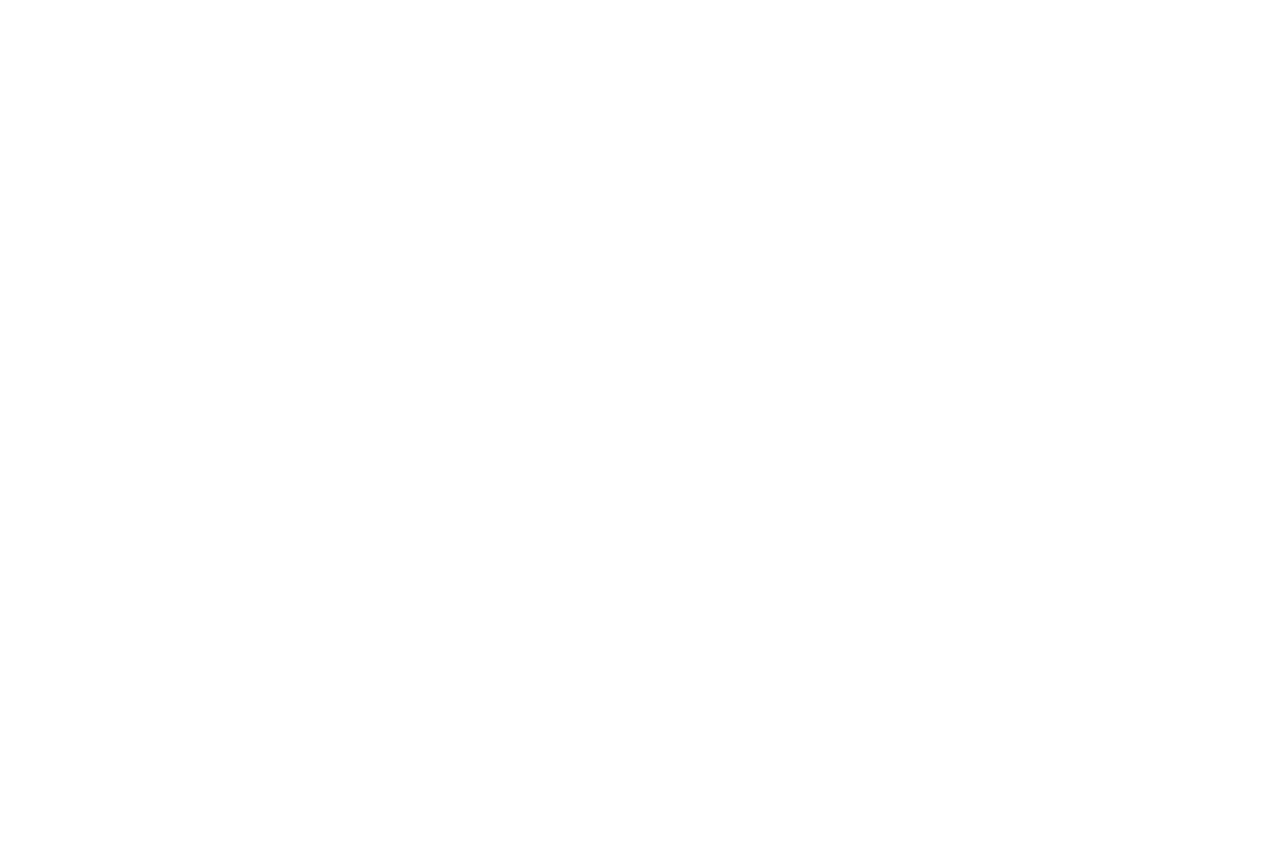
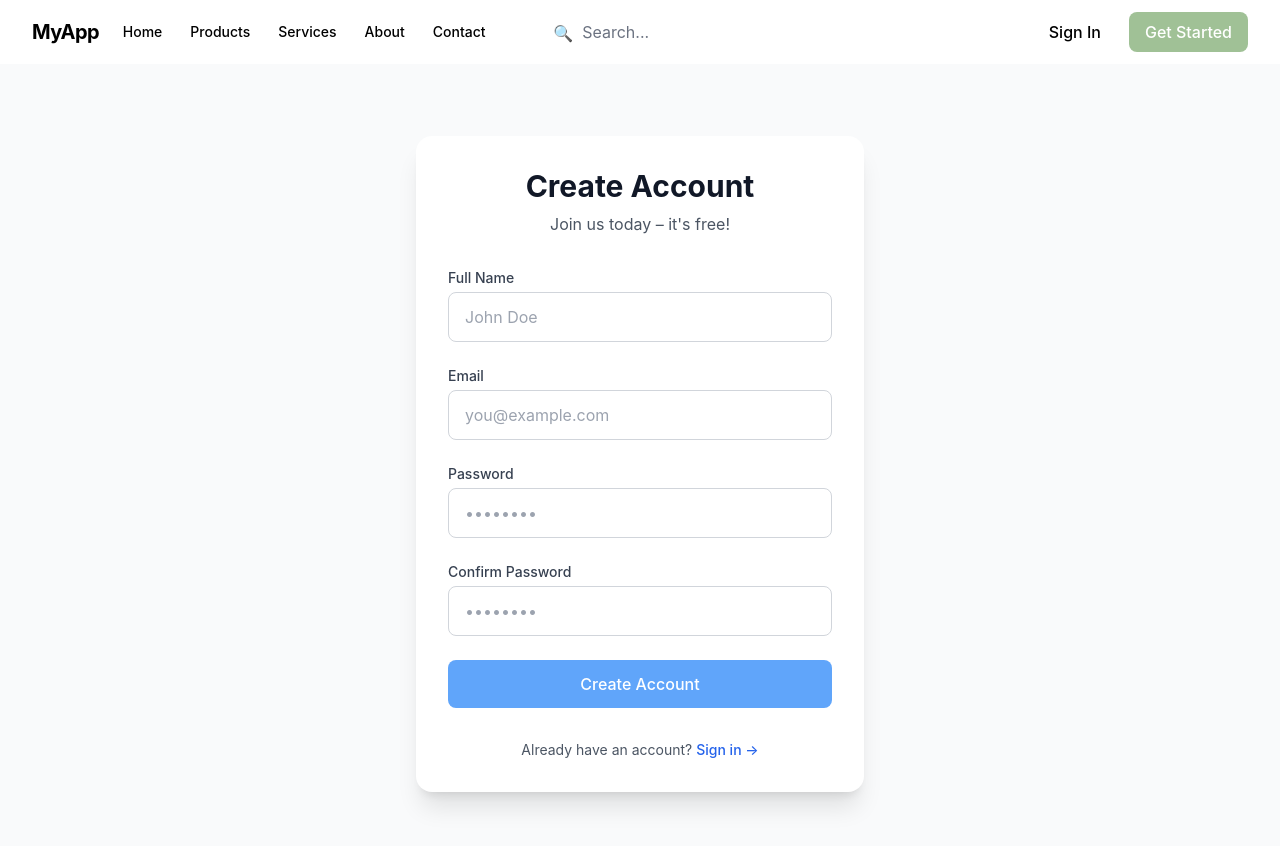
Before and after one commit to SehovacZeljko/angular-store-practice, an Angular app: page /register in a window 1280 px wide. Before the commit this address led to /. Shown: the top 846 px of the page. Before the commit the page ends 800 px from the top, so only its background shows below. Built offline with nearby package versions, Linux system fonts and the light colour scheme.

Commit message:
Add auth pages

```diff
--- a/src/app/app.routes.ts
+++ b/src/app/app.routes.ts
@@ -1,6 +1,10 @@
 import { Routes } from '@angular/router';
 import { HomeComponent } from './home/home.component';
+import { LoginComponent } from './auth/login/login.component';
+import { RegisterComponent } from './auth/register/register.component';
 
 export const routes: Routes = [
   { path: 'home', component: HomeComponent, title: 'Home' },
+  { path: 'login', component: LoginComponent },
+  { path: 'register', component: RegisterComponent },
 ];
--- /dev/null
+++ b/src/app/auth/login/login.component.html
@@ -0,0 +1,57 @@
+<app-header></app-header>
+<div class="min-h-screen bg-gray-50 flex items-center justify-center px-4">
+  <div class="max-w-md w-full bg-white rounded-2xl shadow-xl p-8">
+    <div class="text-center mb-8">
+      <h1 class="text-3xl font-bold text-gray-900">Welcome back</h1>
+      <p class="mt-2 text-gray-600">Sign in to your account</p>
+    </div>
+
+    <form [formGroup]="form" (ngSubmit)="onSubmit()" class="space-y-6">
+      <div>
+        <label class="block text-sm font-medium text-gray-700">Email</label>
+        <input
+          type="email"
+          formControlName="email"
+          class="mt-1 block w-full px-4 py-3 rounded-lg border border-gray-300 focus:ring-2 focus:ring-blue-500 focus:border-blue-500 outline-none transition"
+          placeholder="you@example.com"
+        />
+      </div>
+
+      <div>
+        <label class="block text-sm font-medium text-gray-700">Password</label>
+        <input
+          type="password"
+          formControlName="password"
+          class="mt-1 block w-full px-4 py-3 rounded-lg border border-gray-300 focus:ring-2 focus:ring-blue-500 focus:border-blue-500 outline-none transition"
+          placeholder="••••••••"
+        />
+      </div>
+
+      <button
+        type="submit"
+        [disabled]="loading || form.invalid"
+        class="w-full py-3 px-4 bg-blue-600 hover:bg-blue-700 disabled:bg-blue-400 text-white font-medium rounded-lg transition duration-200"
+      >
+        {{ loading ? "Signing in..." : "Sign In" }}
+      </button>
+
+      @if (error) {
+      <div
+        class="p-4 bg-red-50 border border-red-200 text-red-700 rounded-lg text-sm text-center"
+      >
+        {{ error }}
+      </div>
+      }
+    </form>
+
+    <p class="mt-8 text-center text-sm text-gray-600">
+      Don't have an account?
+      <a
+        routerLink="/register"
+        class="font-medium text-blue-600 hover:text-blue-500"
+      >
+        Create one →
+      </a>
+    </p>
+  </div>
+</div>
--- /dev/null
+++ b/src/app/auth/login/login.component.ts
@@ -0,0 +1,43 @@
+import { Component, inject } from '@angular/core';
+import { ReactiveFormsModule, FormBuilder, Validators } from '@angular/forms';
+import { Router, RouterLink } from '@angular/router';
+import { AuthService } from '../../services/auth.service';
+import { HeaderComponent } from '../../components/header/header.component';
+
+
+@Component({
+  selector: 'app-login',
+  standalone: true,
+  imports: [ReactiveFormsModule, RouterLink,HeaderComponent],
+  templateUrl: './login.component.html',
+})
+export class LoginComponent {
+  private fb = inject(FormBuilder);        // ← inject it here
+  private auth = inject(AuthService);      // ← also inject AuthService
+  private router = inject(Router);         // ← and Router
+
+  form = this.fb.group({
+    email: ['', [Validators.required, Validators.email]],
+    password: ['', [Validators.required, Validators.minLength(6)]],
+  });
+
+  error = '';
+  loading = false;
+
+  onSubmit() {
+    if (this.form.invalid) return;
+
+    this.loading = true;
+    this.error = '';
+
+    const { email, password } = this.form.getRawValue();
+
+    this.auth.login(email!, password!).subscribe({
+      next: () => this.router.navigate(['/']),
+      error: (err) => {
+        this.error = err.error?.message || 'Login failed';
+        this.loading = false;
+      },
+    });
+  }
+}
--- /dev/null
+++ b/src/app/auth/register/register.component.html
@@ -0,0 +1,83 @@
+<app-header></app-header>
+<div class="min-h-screen bg-gray-50 flex items-center justify-center px-4">
+  <div class="max-w-md w-full bg-white rounded-2xl shadow-xl p-8">
+    <div class="text-center mb-8">
+      <h1 class="text-3xl font-bold text-gray-900">Create Account</h1>
+      <p class="mt-2 text-gray-600">Join us today – it's free!</p>
+    </div>
+
+    <form [formGroup]="form" (ngSubmit)="onSubmit()" class="space-y-6">
+      <div>
+        <label class="block text-sm font-medium text-gray-700">Full Name</label>
+        <input
+          type="text"
+          formControlName="name"
+          class="mt-1 block w-full px-4 py-3 rounded-lg border border-gray-300 focus:ring-2 focus:ring-blue-500 focus:border-blue-500 outline-none transition"
+          placeholder="John Doe"
+        />
+      </div>
+
+      <div>
+        <label class="block text-sm font-medium text-gray-700">Email</label>
+        <input
+          type="email"
+          formControlName="email"
+          class="mt-1 block w-full px-4 py-3 rounded-lg border border-gray-300 focus:ring-2 focus:ring-blue-500 focus:border-blue-500 outline-none transition"
+          placeholder="you@example.com"
+        />
+      </div>
+
+      <div>
+        <label class="block text-sm font-medium text-gray-700">Password</label>
+        <input
+          type="password"
+          formControlName="password"
+          class="mt-1 block w-full px-4 py-3 rounded-lg border border-gray-300 focus:ring-2 focus:ring-blue-500 focus:border-blue-500 outline-none transition"
+          placeholder="••••••••"
+        />
+      </div>
+
+      <div>
+        <label class="block text-sm font-medium text-gray-700"
+          >Confirm Password</label
+        >
+        <input
+          type="password"
+          formControlName="password_confirmation"
+          class="mt-1 block w-full px-4 py-3 rounded-lg border border-gray-300 focus:ring-2 focus:ring-blue-500 focus:border-blue-500 outline-none transition"
+          placeholder="••••••••"
+        />
+        @if (error) {
+        <div
+          class="p-4 bg-red-50 border border-red-200 text-red-700 rounded-lg text-sm text-center"
+        >
+          {{ error }}
+        </div>
+        }
+      </div>
+
+      <button
+        type="submit"
+        [disabled]="loading || form.invalid"
+        class="w-full py-3 px-4 bg-blue-600 hover:bg-blue-700 disabled:bg-blue-400 text-white font-medium rounded-lg transition duration-200"
+      >
+        {{ loading ? "Creating Account..." : "Create Account" }}
+      </button>
+
+      @if (form.hasError('mismatch') &&
+      form.get('password_confirmation')?.touched) {
+      <div class="mt-2 text-sm text-red-600">Passwords do not match</div>
+      }
+    </form>
+
+    <p class="mt-8 text-center text-sm text-gray-600">
+      Already have an account?
+      <a
+        routerLink="/login"
+        class="font-medium text-blue-600 hover:text-blue-500"
+      >
+        Sign in →
+      </a>
+    </p>
+  </div>
+</div>
--- /dev/null
+++ b/src/app/auth/register/register.component.ts
@@ -0,0 +1,53 @@
+import { Component, inject } from '@angular/core';
+import { ReactiveFormsModule, FormBuilder, Validators } from '@angular/forms';
+import { Router, RouterLink } from '@angular/router';
+import { AuthService } from '../../services/auth.service';
+import { HeaderComponent } from '../../components/header/header.component';
+
+@Component({
+  selector: 'app-register',
+  standalone: true,
+  imports: [ReactiveFormsModule, RouterLink, HeaderComponent],
+  templateUrl: './register.component.html',
+})
+export class RegisterComponent {
+  private fb = inject(FormBuilder);
+  private auth = inject(AuthService);
+  private router = inject(Router);
+
+  form = this.fb.group(
+    {
+      name: ['', [Validators.required, Validators.minLength(2)]],
+      email: ['', [Validators.required, Validators.email]],
+      password: ['', [Validators.required, Validators.minLength(6)]],
+      password_confirmation: ['', Validators.required],
+    },
+    { validators: this.passwordMatch }
+  );
+
+  error = '';
+  loading = false;
+
+  passwordMatch(g: any) {
+    return g.get('password')?.value === g.get('password_confirmation')?.value
+      ? null
+      : { mismatch: true };
+  }
+
+  onSubmit() {
+    if (this.form.invalid) return;
+
+    this.loading = true;
+    this.error = '';
+
+    const { name, email, password, password_confirmation } = this.form.getRawValue();
+
+    this.auth.register(name!, email!, password!, password_confirmation!).subscribe({
+      next: () => this.router.navigate(['/']),
+      error: (err) => {
+        this.error = err.error?.message || 'Registration failed';
+        this.loading = false;
+      },
+    });
+  }
+}
--- a/src/app/header/header.component.html
+++ b/src/app/components/header/header.component.html
@@ -191,7 +191,9 @@
         >
           Sign In
         </button>
-        <button (click)="onGetStarted(); toggleMobileMenu()">
+        <button
+        class="w-full px-4 py-2 rounded-lg font-medium primary-button-color text-white hover-button-mint transition-all duration-200 focus:outline-none focus:ring-2 focus:ring-offset-2 focus:ring-blue-500 whitespace-nowrap"
+        (click)="onGetStarted(); toggleMobileMenu()">
           Get Started
         </button>
       </div>
--- a/src/app/header/header.component.ts
+++ b/src/app/components/header/header.component.ts
@@ -26,7 +26,7 @@ export class HeaderComponent {
   theme: 'light' | 'dark' = 'light';
 
   navLinks: NavLink[] = [
-    { label: 'Home', href: '/', icon: '🏠' },
+    { label: 'Home', href: '/home', icon: '🏠' },
     { label: 'Products', href: '/products', icon: '📦' },
     { label: 'Services', href: '/services', icon: '⚙️' },
     { label: 'About', href: '/about', icon: 'ℹ️' },
@@ -51,15 +51,18 @@ export class HeaderComponent {
   onSignIn(): void {
     console.log('Sign in clicked');
     // this.router.navigate(['/login']);
+    this.router.navigate(['/login'])
   }
 
   onGetStarted(): void {
     console.log('Get started clicked');
     // this.router.navigate(['/signup']);
+    this.router.navigate(['/register'])
   }
 
   navigateTo(href: string): void {
     // this.router.navigate([href]);
     console.log('Navigate to:', href);
+    this.router.navigate([`${href}`])
   }
 }
--- a/src/app/home/home.component.html
+++ b/src/app/home/home.component.html
@@ -1,4 +1,3 @@
-src/app/home/home.component.html
 <app-header></app-header>
 
 <div class="container">
--- a/src/app/home/home.component.ts
+++ b/src/app/home/home.component.ts
@@ -1,8 +1,8 @@
-// src/app/home/home.component.ts
+
 import { Component, inject } from '@angular/core';
 import { CommonModule } from '@angular/common'; // ← Add this
 import { FormsModule } from '@angular/forms';
-import { HeaderComponent } from '../header/header.component';
+import { HeaderComponent } from '../components/header/header.component';
 import { ApiService } from '../services/api.service';
 import { HttpErrorResponse } from '@angular/common/http';
 
```
Also changed, not shown: src/app/auth/login/login.component.scss (added), src/app/auth/register/register.component.scss (added), src/app/components/header/header.component.scss (renamed from src/app/header/header.component.scss).
